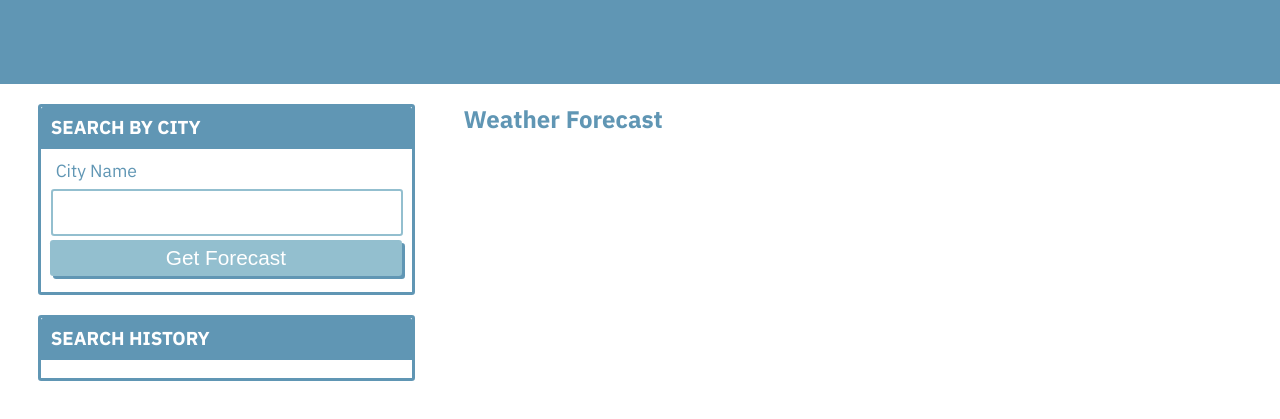
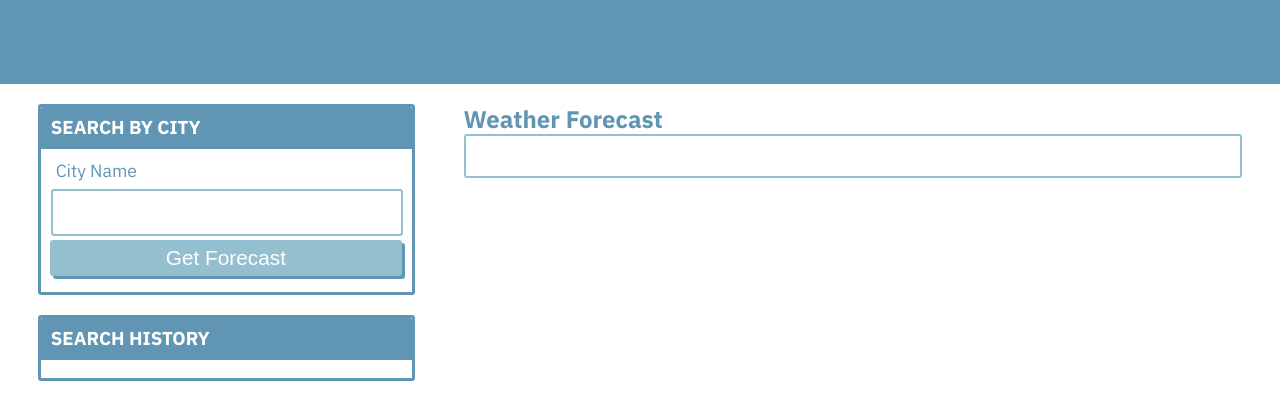
Before and after one commit to tjsoho/weather-api, a plain HTML site: page index.html in a window 1280 px wide. Both pictures are taken after typing "Sample" into the empty fields and a click on the button "Get Forecast". Shown: the part 149-568 px from the top of the page. Drawn offline with Linux system fonts and the light colour scheme; no server answers.

Commit message:
fixed code for displaying style box upon event listener

```diff
--- a/assets/css/style.css
+++ b/assets/css/style.css
@@ -190,7 +190,7 @@ p {
     border: 2px solid var(--light-dark);
     padding: 20px;
     border-radius: var(--border-radius);
-     visibility: hidden;
+    display: none;
 }
 
 /* HEIGHT / WIDTH UTILS */
--- a/assets/js/script.js
+++ b/assets/js/script.js
@@ -11,6 +11,8 @@ var formSubmitHandler = function (event) {
     if (citySearch) {
         getCityWeather(citySearch);
         searchAreaEl.value = "";
+
+        weatherDataContainerEl.style.display = "block"; // show the weather data container when data is added
     } else {
         alert("Please enter a city name");
     }
@@ -52,6 +54,3 @@ var getCityWeather = function (city) {
 
 // event listener for the form submit with an if statement to make the weather-data-container visible
 cityFormEl.addEventListener("submit", formSubmitHandler);
-if (cityFormEl) {
-    weatherDataContainerEl.style.display = "visible";
-}
```
